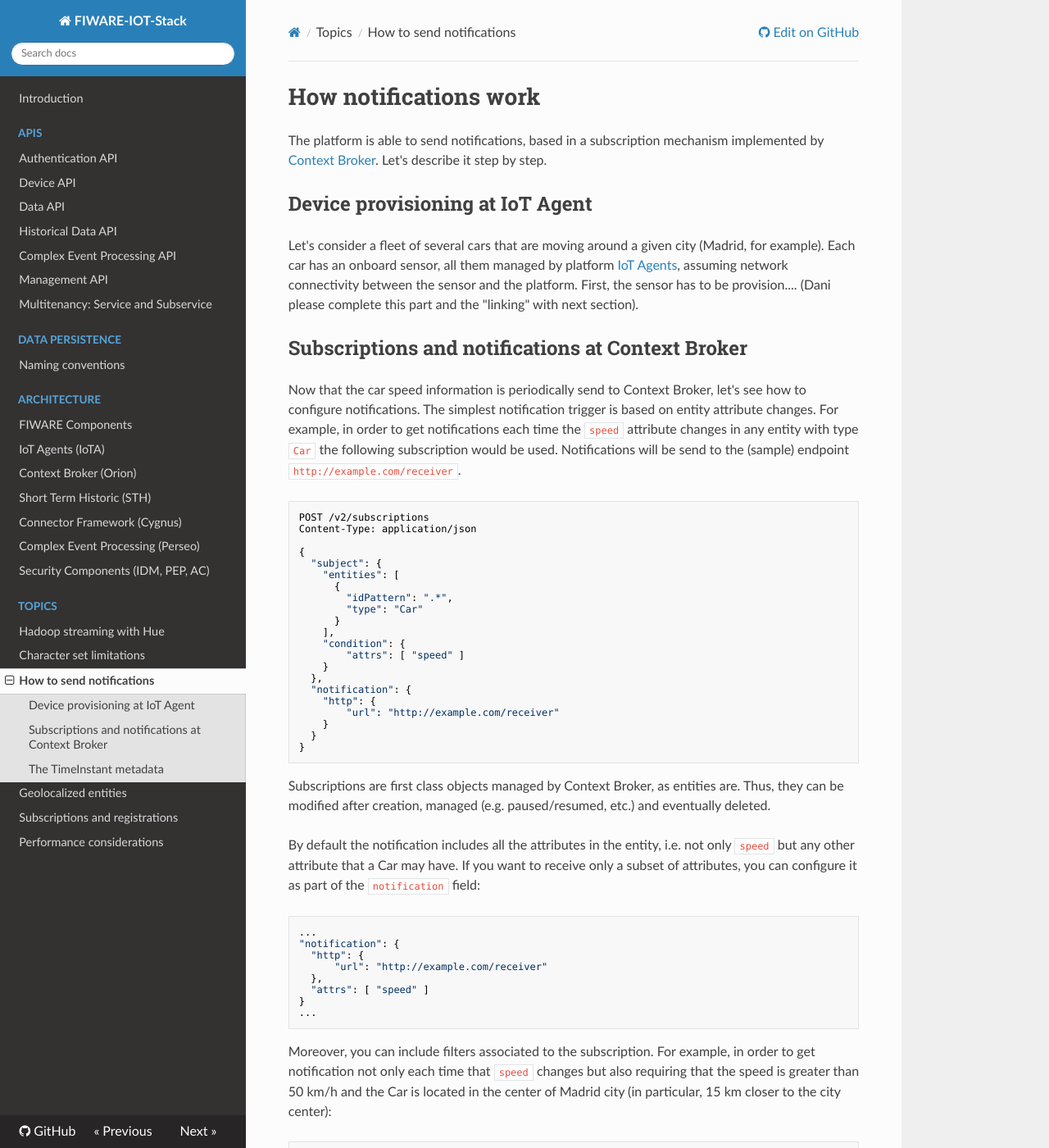
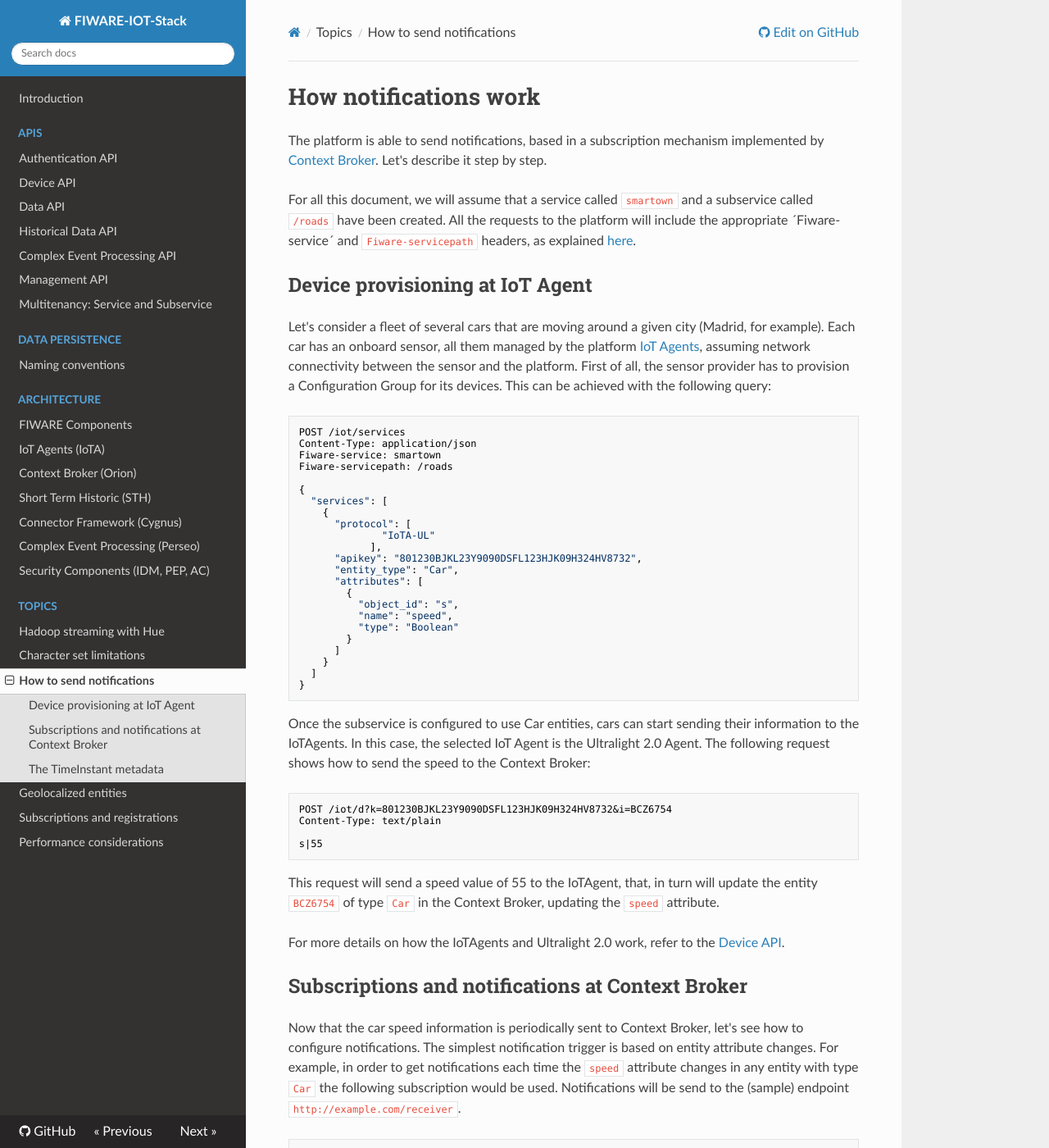
Before and after one commit to telefonicaid/thinking-cities, an MkDocs documentation site: the page built from docs/topics/how_notifications_work.md, in a window 1280 px wide and 1400 px high. Shown: the whole window at 82% size. Built offline with MkDocs 1.6.1, drawn with Linux system fonts in a browser that asks for light colours; nearby versions of some CDN libraries; old or Windows-style settings are respelled for this version of MkDocs; some of the changed text lies outside the part shown.

Commit message:
ADD Devices section to the notifications scenario

```diff
--- a/docs/topics/how_notifications_work.md
+++ b/docs/topics/how_notifications_work.md
@@ -3,22 +3,66 @@
 The platform is able to send notifications, based in a subscription mechanism implemented by
 [Context Broker](../context_broker.md). Let's describe it step by step.
 
+For all this document, we will assume that a service called `smartown` and a subservice called `/roads` have been
+created. All the requests to the platform will include the appropriate ´Fiware-service´ and `Fiware-servicepath`
+headers, as explained [here](../multitenancy.md).
+
 ## Device provisioning at IoT Agent
 
 Let's consider a fleet of several cars that are moving around a given city (Madrid, for example). Each car has an
-onboard sensor, all them managed by platform [IoT Agents](../device_gateway.md), assuming network connectivity
-between the sensor and the platform. First, the sensor has to be provision.... (Dani please complete this part and
-the "linking" with next section).
+onboard sensor, all them managed by the platform [IoT Agents](../device_gateway.md), assuming network connectivity
+between the sensor and the platform. First of all, the sensor provider has to provision a Configuration Group
+for its devices. This can be achieved with the following query:
+
+    POST /iot/services
+    Content-Type: application/json
+    Fiware-service: smartown
+    Fiware-servicepath: /roads
+
+    {
+      "services": [
+        {
+          "protocol": [
+                  "IoTA-UL"
+                ],
+          "apikey": "801230BJKL23Y9090DSFL123HJK09H324HV8732",
+          "entity_type": "Car",
+          "attributes": [
+            {
+              "object_id": "s",
+              "name": "speed",
+              "type": "Boolean"
+            }
+          ]
+        }
+      ]
+    }
+
+Once the subservice is configured to use Car entities, cars can start sending their information to the IoTAgents. In this
+case, the selected IoT Agent is the Ultralight 2.0 Agent. The following request shows how to send the speed to the Context
+Broker:
+
+    POST /iot/d?k=801230BJKL23Y9090DSFL123HJK09H324HV8732&i=BCZ6754
+    Content-Type: text/plain
+
+    s|55
+
+This request will send a speed value of 55 to the IoTAgent, that, in turn will update the entity `BCZ6754` of type
+`Car` in the Context Broker, updating the `speed` attribute.
+
+For more details on how the IoTAgents and Ultralight 2.0 work, refer to the [Device API](../device_api.md).
 
 ## Subscriptions and notifications at Context Broker
 
-Now that the car speed information is periodically send to Context Broker, let's see how to configure notifications.
+Now that the car speed information is periodically sent to Context Broker, let's see how to configure notifications.
 The simplest notification trigger is based on entity attribute changes. For example, in order to get
 notifications each time the `speed` attribute changes in any entity with type `Car` the following
 subscription would be used. Notifications will be send to the (sample) endpoint `http://example.com/receiver`.
 
     POST /v2/subscriptions
     Content-Type: application/json
+    Fiware-service: smartown
+    Fiware-servicepath: /roads
 
     {
       "subject": {
@@ -75,6 +119,8 @@ By default, notifications received by `http://example.com/receiver` used a "fixe
 
     POST http://example.com/receiver
     Content-Type: application/json
+    Fiware-service: smartown
+    Fiware-servicepath: /roads
 
     {
       "subscriptionId": "...",
```
Also changed, not shown: other parts of docs/topics/how_notifications_work.md (+1 -1 lines), docs/device_api.md (+61 -1 lines).
